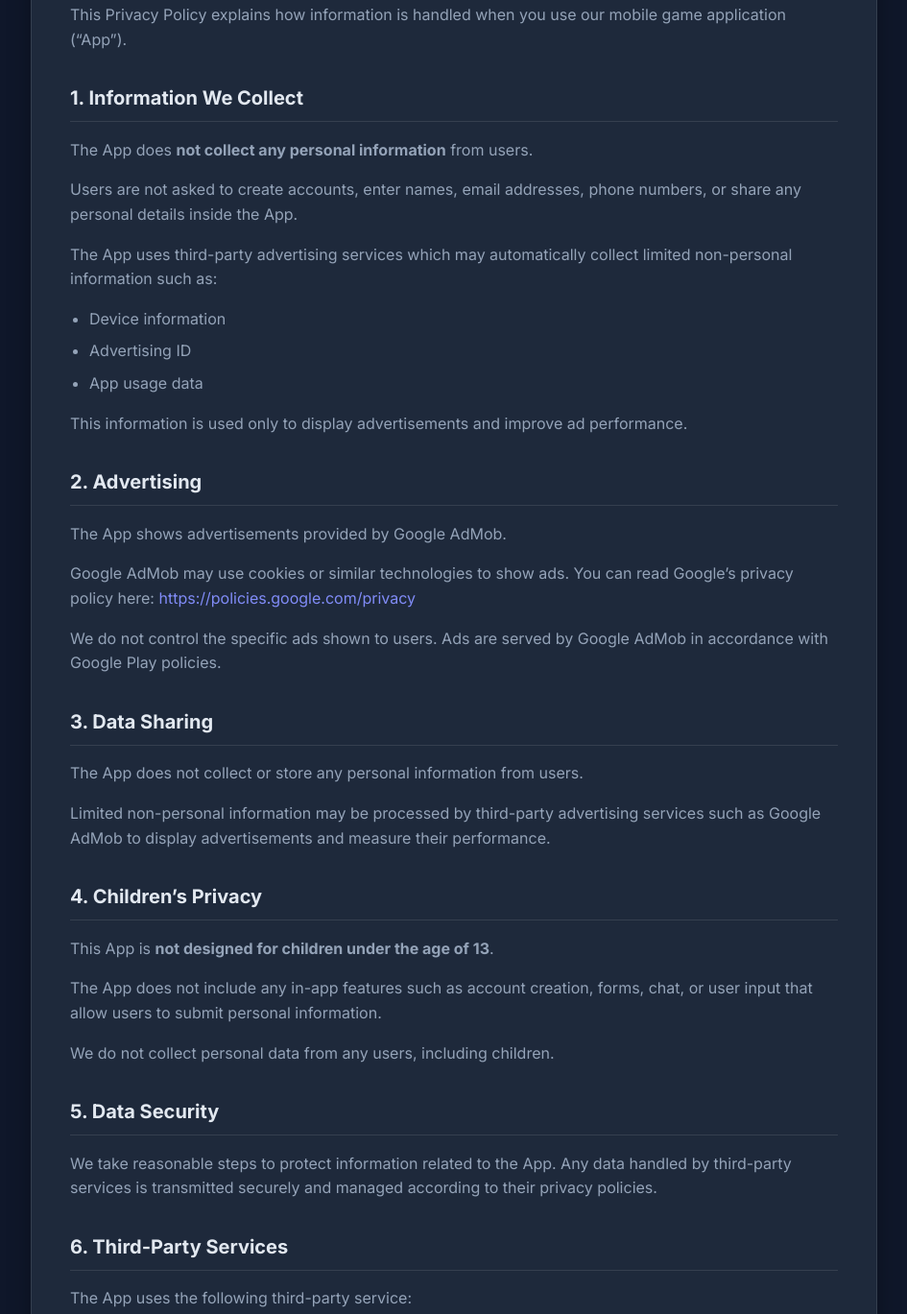
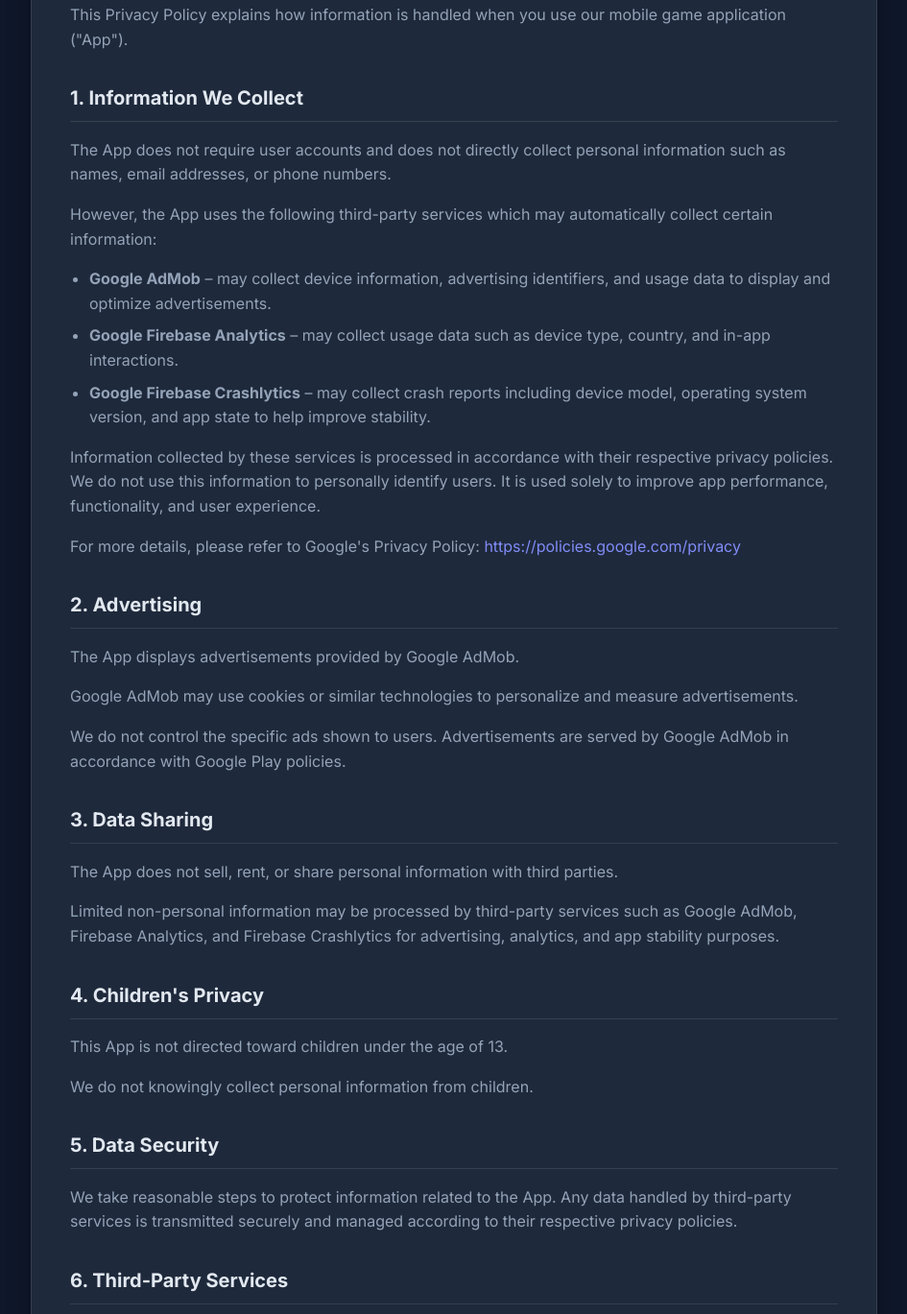
Before and after one commit to sneakyappstudios/privacy-policy, a plain HTML site: page index.html in a window 1280 px wide. Shown: the part 200-1569 px from the top of the page at 96% size, without its empty margins (167-1112 px from the left). Drawn offline with Linux system fonts and the light colour scheme.

Commit message:
Update index.html

```diff
--- a/index.html
+++ b/index.html
@@ -114,90 +114,89 @@
 
         <p>
             This Privacy Policy explains how information is handled when you use our mobile game application
-            (“App”).
+            ("App").
         </p>
 
         <h2>1. Information We Collect</h2>
         <p>
-            The App does <strong>not collect any personal information</strong> from users.
+            The App does not require user accounts and does not directly collect personal information
+            such as names, email addresses, or phone numbers.
         </p>
         <p>
-            Users are not asked to create accounts, enter names, email addresses, phone numbers,
-            or share any personal details inside the App.
+            However, the App uses the following third-party services which may automatically
+            collect certain information:
+        </p>
+        <ul>
+            <li><strong>Google AdMob</strong> – may collect device information, advertising identifiers,
+                and usage data to display and optimize advertisements.</li>
+            <li><strong>Google Firebase Analytics</strong> – may collect usage data such as
+                device type, country, and in-app interactions.</li>
+            <li><strong>Google Firebase Crashlytics</strong> – may collect crash reports including
+                device model, operating system version, and app state to help improve stability.</li>
+        </ul>
+        <p>
+            Information collected by these services is processed in accordance with their
+            respective privacy policies. We do not use this information to personally identify users.
+            It is used solely to improve app performance, functionality, and user experience.
         </p>
         <p>
-            The App uses third-party advertising services which may automatically collect limited
-            non-personal information such as:
-        </p>
-        <ul>
-            <li>Device information</li>
-            <li>Advertising ID</li>
-            <li>App usage data</li>
-        </ul>
-        <p>
-            This information is used only to display advertisements and improve ad performance.
+            For more details, please refer to Google's Privacy Policy:
+            <a href="https://policies.google.com/privacy" target="_blank">
+                https://policies.google.com/privacy
+            </a>
         </p>
 
         <h2>2. Advertising</h2>
         <p>
-            The App shows advertisements provided by Google AdMob.
+            The App displays advertisements provided by Google AdMob.
         </p>
         <p>
-            Google AdMob may use cookies or similar technologies to show ads.
-            You can read Google’s privacy policy here:
-            <a href="https://policies.google.com/privacy" target="_blank">
-                https://policies.google.com/privacy
-            </a>
+            Google AdMob may use cookies or similar technologies to personalize and measure advertisements.
         </p>
         <p>
-            We do not control the specific ads shown to users. Ads are served by Google AdMob in accordance with Google
-            Play policies.
+            We do not control the specific ads shown to users. Advertisements are served by Google AdMob
+            in accordance with Google Play policies.
         </p>
 
         <h2>3. Data Sharing</h2>
         <p>
-            The App does not collect or store any personal information from users.
+            The App does not sell, rent, or share personal information with third parties.
         </p>
         <p>
-            Limited non-personal information may be processed by third-party advertising services
-            such as Google AdMob to display advertisements and measure their performance.
+            Limited non-personal information may be processed by third-party services
+            such as Google AdMob, Firebase Analytics, and Firebase Crashlytics
+            for advertising, analytics, and app stability purposes.
         </p>
 
-        <h2>4. Children’s Privacy</h2>
+        <h2>4. Children's Privacy</h2>
         <p>
-            This App is <strong>not designed for children under the age of 13</strong>.
+            This App is not directed toward children under the age of 13.
         </p>
         <p>
-            The App does not include any in-app features such as account creation, forms, chat,
-            or user input that allow users to submit personal information.
-        </p>
-        <p>
-            We do not collect personal data from any users, including children.
+            We do not knowingly collect personal information from children.
         </p>
 
         <h2>5. Data Security</h2>
         <p>
             We take reasonable steps to protect information related to the App.
             Any data handled by third-party services is transmitted securely and managed
-            according to their privacy policies.
+            according to their respective privacy policies.
         </p>
 
         <h2>6. Third-Party Services</h2>
         <p>
-            The App uses the following third-party service:
+            The App uses the following third-party services:
         </p>
         <ul>
             <li>Google AdMob (Advertising)</li>
+            <li>Google Firebase Analytics (Analytics)</li>
+            <li>Google Firebase Crashlytics (Crash Reporting)</li>
         </ul>
-        <p>
-            These services have their own privacy policies.
-        </p>
 
         <h2>7. Changes to This Privacy Policy</h2>
         <p>
             We may update this Privacy Policy if required due to changes in the App,
-            services, or legal requirements.
-            Any updates will be reflected on this page.
+            services, or legal requirements. Any updates will be reflected on this page.
         </p>
 
         <div class="contact-info">
```
